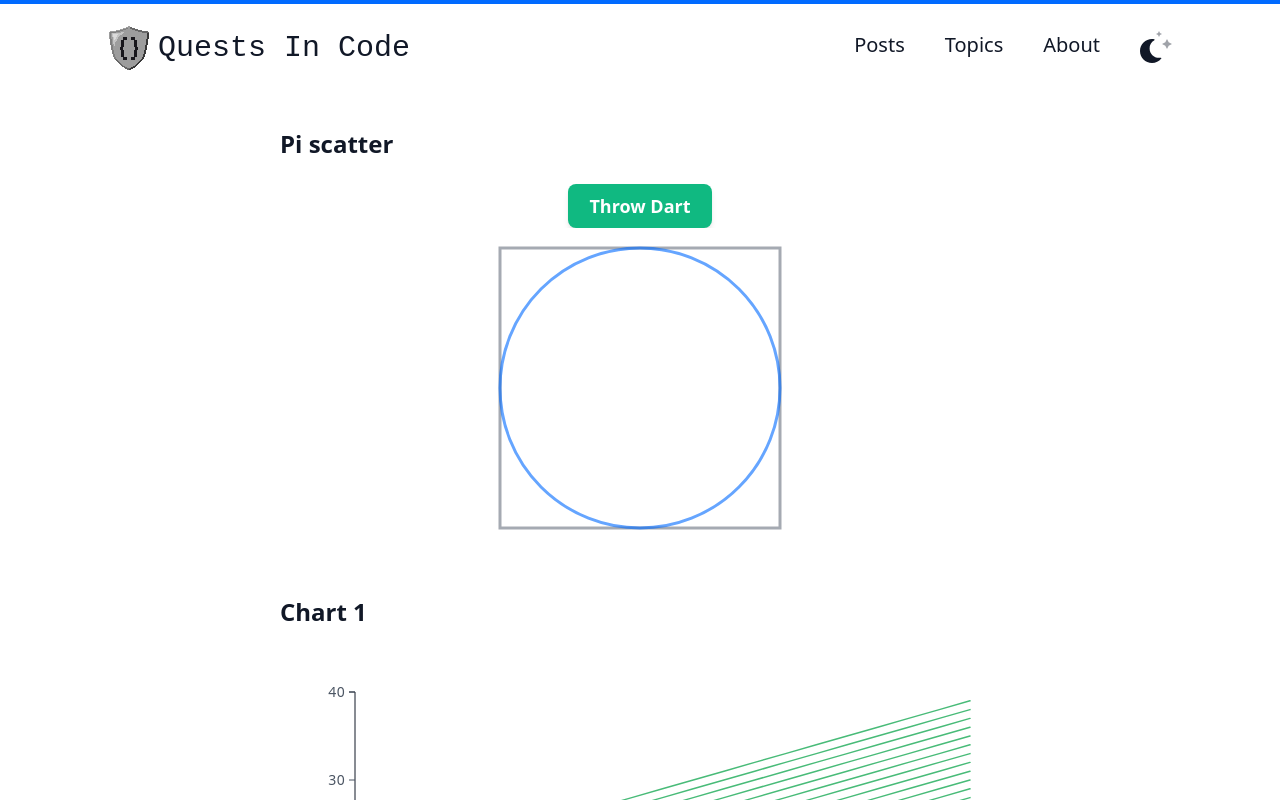
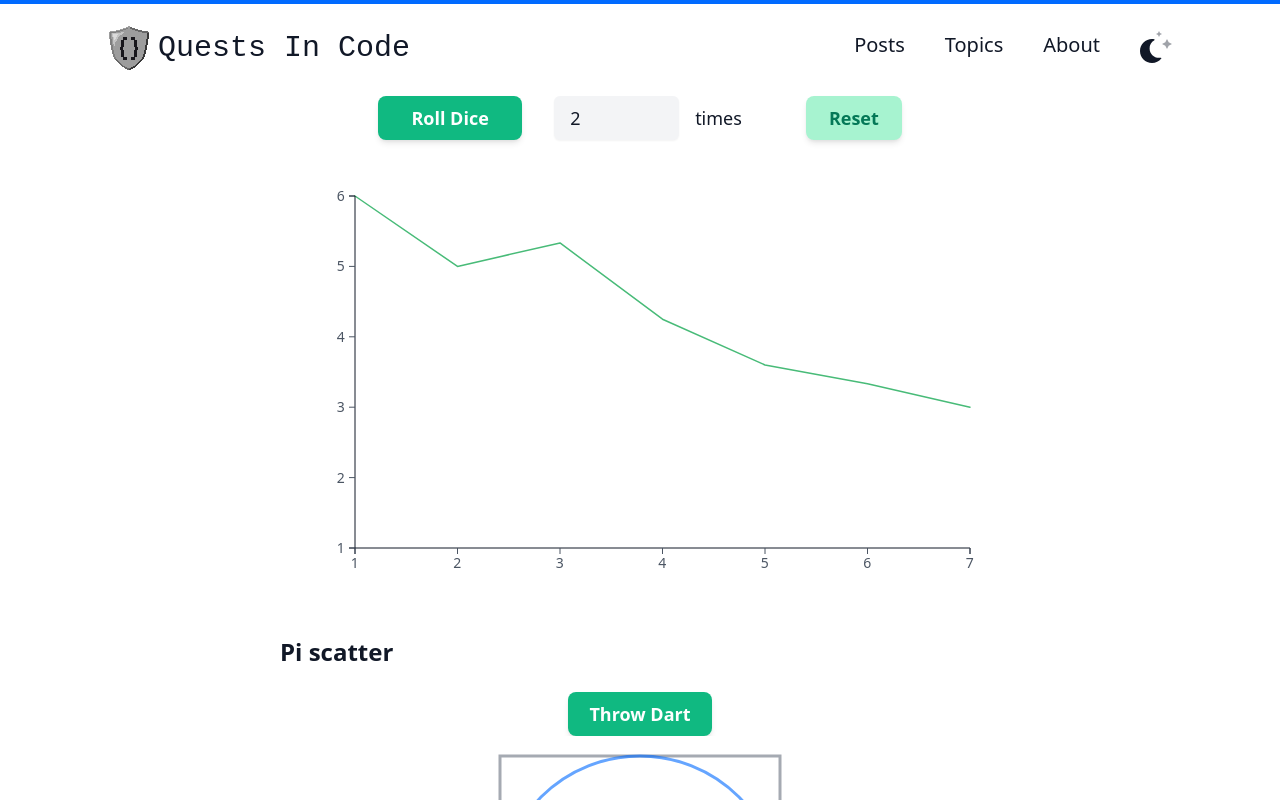
Before and after one commit to Daynil/quests-in-code, a Next.js app: page /charts-tester in a window 1280 px wide. Shown: the top 800 px of the page. Built offline with nearby package versions, Linux system fonts and the light colour scheme; a web font is replaced by a local one.

Commit message:
improve dice roll generation code, add chart placeholder when no data

```diff
--- a/package.json
+++ b/package.json
@@ -11,6 +11,7 @@
     "@types/sharp": "^0.26.1",
     "autoprefixer": "^10.0.2",
     "chalk": "^4.1.0",
+    "cross-env": "^7.0.3",
     "cssnano": "^4.1.10",
     "d3": "^6.3.1",
     "date-fns": "^2.16.1",
@@ -42,7 +43,7 @@
   },
   "license": "MIT",
   "scripts": {
-    "start": "next dev",
+    "start": "cross-env NODE_OPTIONS='--inspect' next dev",
     "develop": "npm run process-images && next dev",
     "build": "npm run full-rebuild && next build && next export",
     "full-rebuild": "ts-node \"./scripts/full-rebuild.ts\"",
--- a/src/_posts/monte-carlo-simulation-javascript.mdx
+++ b/src/_posts/monte-carlo-simulation-javascript.mdx
@@ -16,7 +16,7 @@ Have you ever thought "Boy, I wish there were a way to estimate the value of Pi
 
 Me neither! Until I learned about Monte Carlo simulation, and it turned out to be really fun.
 
-Monte Carlo simulation is a way of using repeated random sampling of input values to estimate another value. Granted, we know the formula for determining Pi from the diameter of a circle. However, Monte Carlo simulation is extremely useful to help with problems in math or physics that are impractical or impossible to solve deterministically. Solving for a know value like Pi using Monte Carlo is a great way to understand how it works.
+Monte Carlo simulation is a way of using repeated random sampling of input values to estimate another value. Granted, we know the formula for determining Pi from the diameter of a circle. However, Monte Carlo simulation is extremely useful to help with problems in math or physics that are impractical or impossible to solve deterministically. Solving for a known value like Pi using Monte Carlo is a great way to understand how it works.
 
 ## Visualizing Pi
 
@@ -85,6 +85,8 @@ In probability theory, the [law of large numbers](https://en.wikipedia.org/wiki/
 
 If we use a standard 6-sided die, we know the average dice roll is theoretically 3.5. But after just a dozen rolls, you could easily get lucky with several 6's and get an average much higher than that. But if we keep rolling, we know we will ultimately get an average much closer to 3.5.
 
+Let's write up a quick script to see how this looks with dice rolls.
+
 ![Law of Large Number dice rolls average](./lln-dice.svg)
 
 In other words, we have a very low level of confidence in our estimate of Pi with just a few dice throws. The more we throw, the more confident we will be in our result.
--- a/src/components/charts/lines-chart.tsx
+++ b/src/components/charts/lines-chart.tsx
@@ -1,7 +1,6 @@
-import { leastIndex, line, max, maxIndex, min, scaleLinear } from 'd3';
+import { leastIndex, line, max, min, scaleLinear } from 'd3';
 import React, { useMemo, useRef, useState } from 'react';
 import { useChartDimensions } from '../../utils/hooks';
-import { clamp } from '../../utils/math';
 import { Axis } from './axis';
 import { Chart } from './chart';
 
@@ -36,6 +35,9 @@ type Props<T> = {
   yAccessor: (d: T) => number;
   /** Chart's aspect ratio */
   aspectRatio: number;
+  options: {
+    xDomain?: [number, number];
+    yDomain?: [number, number];
     /** Stylize lines conditionally */
     stylizeLine?: (
       line: T[],
@@ -47,6 +49,7 @@ type Props<T> = {
     xFormatTick?: (d: number) => string;
     yFormatTick?: (d: number) => string;
     getTooltip?: (d: T) => React.ReactNode;
+  };
 };
 
 const defaultLineStyles: React.CSSProperties = {
@@ -84,39 +87,42 @@ export function LinesChart<T>({
   xAccessor,
   yAccessor,
   aspectRatio,
-  stylizeLine = defaultStylizeLine,
-  handleSetSelectedPoint,
-  xFormatTick,
-  yFormatTick,
-  getTooltip
+  options
 }: Props<T>) {
+  const stylizeLine = options.stylizeLine
+    ? options.stylizeLine
+    : defaultStylizeLine;
+
   const [ref, dimensions] = useChartDimensions({}, aspectRatio);
+
+  const noData = !dataSeries || !dataSeries[0]?.length;
+
   const refGdot = useRef<SVGGElement>(null);
   const refTooltip = useRef<HTMLSpanElement>(null);
   const [tooltipLeftAdjust, setTooltipLeftAdjust] = useState(0);
   const [selectedPoint, setSelectedPoint] = useState<PointCoords>(null);
 
-  const xScale = scaleLinear()
-    .domain([
+  const xScale = scaleLinear();
+  if (options.xDomain) xScale.domain(options.xDomain);
+  else
+    xScale.domain([
       min(dataSeries, line => min(line.map(d => xAccessor(d)))),
       max(dataSeries, line => max(line.map(d => xAccessor(d))))
-    ])
-    .nice()
-    .range([0, dimensions.boundedWidth]);
+    ]);
+  xScale.nice().range([0, dimensions.boundedWidth]);
 
-  const yScale = scaleLinear()
-    .domain([
+  const yScale = scaleLinear();
+  if (options.yDomain) yScale.domain(options.yDomain);
+  else
+    yScale.domain([
       min(dataSeries, line => min(line.map(d => yAccessor(d)))),
       max(dataSeries, line => max(line.map(d => yAccessor(d))))
-    ])
-    .nice()
-    .range([dimensions.boundedHeight, 0]);
+    ]);
+  yScale.nice().range([dimensions.boundedHeight, 0]);
 
   const chartLine = line<T>()
     .x(d => xScale(xAccessor(d)))
     .y(d => yScale(yAccessor(d)));
-
-  const longestLine = dataSeries[maxIndex(dataSeries, line => line.length)];
 
   // Bottleneck, should only run when data or dimensions change
   const linePathStringArray = useMemo(
@@ -144,6 +150,8 @@ export function LinesChart<T>({
   // https://observablehq.com/@d3/multi-line-chart
   function mouseMoved(e: React.MouseEvent<HTMLElement, MouseEvent>) {
     e.preventDefault();
+
+    if (noData) return;
 
     const containerRect = ref.current.getBoundingClientRect();
 
@@ -173,22 +181,26 @@ export function LinesChart<T>({
         window.pageXOffset
     );
 
-    // Get the array index of the closest x value to current hover
-    const i = clamp(Math.round(xm), 0, longestLine.length - 1);
+    const closestXIndex = leastIndex(
+      dataSeries[0],
+      (a, b) => Math.abs(xAccessor(a) - xm) - Math.abs(xAccessor(b) - xm)
+    );
 
     const closestLineIndex = leastIndex(
       dataSeries,
-      (a, b) => Math.abs(yAccessor(a[i]) - ym) - Math.abs(yAccessor(b[i]) - ym)
+      (a, b) =>
+        Math.abs(yAccessor(a[closestXIndex]) - ym) -
+        Math.abs(yAccessor(b[closestXIndex]) - ym)
     );
 
-    setSelectedPoint({ lineIndex: closestLineIndex, xIndex: i });
+    setSelectedPoint({ lineIndex: closestLineIndex, xIndex: closestXIndex });
 
     // Move selection dot indicator to that nearest point of cursor
     refGdot.current.setAttribute(
       'transform',
-      `translate(${xScale(xAccessor(dataSeries[closestLineIndex][i]))},${yScale(
-        yAccessor(dataSeries[closestLineIndex][i])
-      )})`
+      `translate(${xScale(
+        xAccessor(dataSeries[closestLineIndex][closestXIndex])
+      )},${yScale(yAccessor(dataSeries[closestLineIndex][closestXIndex]))})`
     );
   }
 
@@ -196,36 +208,20 @@ export function LinesChart<T>({
     setSelectedPoint(null);
   }
 
+  function getChart() {
     return (
-    dataSeries && (
-      <div
-        className="w-full relative bg-white rounded-md"
-        style={{ maxWidth: `calc(60vh * ${aspectRatio})` }}
-        onMouseMove={mouseMoved}
-        onMouseOut={mouseOut}
-        ref={ref}
-      >
-        {getTooltip && (
-          <span
-            ref={refTooltip}
-            style={{
-              left: `${tooltipLeftAdjust}px`,
-              width: 'fit-content',
-              height: 'fit-content',
-              opacity: selectedPoint ? '1' : '0'
-            }}
-            className="absolute inset-0 pointer-events-none"
-          >
-            {selectedPoint
-              ? getTooltip(
-                  dataSeries[selectedPoint.lineIndex][selectedPoint.xIndex]
-                )
-              : getTooltip(dataSeries[0][0])}
-          </span>
-        )}
+      <>
         <Chart dimensions={dimensions}>
-          <Axis orientation="left" scale={yScale} formatTick={yFormatTick} />
-          <Axis orientation="bottom" scale={xScale} formatTick={xFormatTick} />
+          <Axis
+            orientation="left"
+            scale={yScale}
+            formatTick={options.yFormatTick}
+          />
+          <Axis
+            orientation="bottom"
+            scale={xScale}
+            formatTick={options.xFormatTick}
+          />
           <g fill="none" strokeLinejoin="round" strokeLinecap="round">
             {linePaths}
           </g>
@@ -239,7 +235,57 @@ export function LinesChart<T>({
             />
           </g>
         </Chart>
-      </div>
-    )
+      </>
     );
   }
+
+  return (
+    <div
+      className="w-full relative bg-white rounded-md"
+      style={{ maxWidth: `calc(60vh * ${aspectRatio})` }}
+      onMouseMove={mouseMoved}
+      onMouseOut={mouseOut}
+      ref={ref}
+    >
+      {options.getTooltip && (
+        <span
+          ref={refTooltip}
+          style={{
+            left: `${tooltipLeftAdjust}px`,
+            width: 'fit-content',
+            height: 'fit-content',
+            opacity: selectedPoint ? '1' : '0'
+          }}
+          className="absolute inset-0 pointer-events-none"
+        >
+          {selectedPoint
+            ? options.getTooltip(
+                dataSeries[selectedPoint.lineIndex][selectedPoint.xIndex]
+              )
+            : null}
+        </span>
+      )}
+      {noData ? (
+        <div
+          className="bg-gray-100 text-gray-400 rounded-md flex justify-center align-middle"
+          style={{ width: dimensions.width, height: dimensions.height }}
+        >
+          <svg
+            xmlns="http://www.w3.org/2000/svg"
+            viewBox="0 0 20 20"
+            width="10%"
+            fill="currentColor"
+          >
+            <path
+              fillRule="evenodd"
+              d="M3 3a1 1 0 000 2v8a2 2 0 002 2h2.586l-1.293 1.293a1 1 0 101.414 1.414L10 15.414l2.293 2.293a1 1 0 001.414-1.414L12.414 15H15a2 2 0 002-2V5a1 1 0 100-2H3zm11.707 4.707a1 1 0 00-1.414-1.414L10 9.586 8.707 8.293a1 1 0 00-1.414 0l-2 2a1 1 0 101.414 1.414L8 10.414l1.293 1.293a1 1 0 001.414 0l4-4z"
+              clipRule="evenodd"
+            />
+          </svg>
+        </div>
+      ) : (
+        getChart()
+      )}
+    </div>
+  );
+}
--- /dev/null
+++ b/src/components/text-input.tsx
@@ -0,0 +1,41 @@
+import React, { forwardRef, LegacyRef } from 'react';
+
+type Props = React.PropsWithRef<JSX.IntrinsicElements['input']> & {
+  symbolPrefix?: string;
+  symbolSuffix?: string;
+};
+
+function TextInput(
+  { symbolPrefix, symbolSuffix, className, ...delegated }: Props,
+  ref: LegacyRef<HTMLInputElement>
+) {
+  const rawInput = (
+    <input
+      className={
+        'rounded-md shadow-sm bg-gray-100 border-gray-300 transition-colors duration-75 hover:border-green-300 focus:bg-transparent focus:border-green-400 focus:ring focus:ring-green-300 focus:ring-opacity-50' +
+        (className ? ' ' + className : '')
+      }
+      ref={ref}
+      {...delegated}
+    />
+  );
+
+  if (!symbolPrefix && !symbolSuffix) return rawInput;
+  return (
+    <div className="relative">
+      {symbolPrefix && (
+        <span className="absolute pointer-events-none inset-y-0 left-0 pl-4 flex items-center text-gray-600 font-medium">
+          {symbolPrefix}
+        </span>
+      )}
+      {rawInput}
+      {symbolSuffix && (
+        <span className="absolute pointer-events-none inset-y-0 right-0 pr-4 flex items-center text-gray-600 font-medium">
+          {symbolSuffix}
+        </span>
+      )}
+    </div>
+  );
+}
+
+export default forwardRef(TextInput);
--- a/src/pages/charts-tester.tsx
+++ b/src/pages/charts-tester.tsx
@@ -1,6 +1,8 @@
-import React, { useState } from 'react';
+import { mean } from 'd3';
+import React, { useRef, useState } from 'react';
 import { LinesChart } from '../components/charts/lines-chart';
 import { PiEstimatorChart } from '../components/charts/pi-estimator-chart';
+import TextInput from '../components/text-input';
 
 type Props = {};
 
@@ -24,6 +26,7 @@ export default function ChartsTester({}: Props) {
     for (let i = 0; i < numPoints; i++) {
       generatedData.push({
         x: Math.floor(Math.random() * maxNum + 1),
+
         y: Math.floor(Math.random() * maxNum + 1)
       });
     }
@@ -46,10 +49,116 @@ export default function ChartsTester({}: Props) {
       </div>
     );
   }
+
+  type DiceStats = { meanRoll: number; numRolls: number };
+
+  function getIterativeStats(rolls: number[]) {
+    const stats: DiceStats[] = [];
+    for (let i = 1; i <= rolls.length; i++) {
+      const currentSlice = rolls.slice(0, i);
+      stats.push({
+        meanRoll: mean(currentSlice),
+        numRolls: currentSlice.length
+      });
+    }
+    return stats;
+  }
+
+  function rollDie(priorStat: DiceStats) {
+    if (!priorStat) priorStat = { meanRoll: 0, numRolls: 0 };
+    const priorSum = priorStat.meanRoll * priorStat.numRolls;
+
+    const minRoll = 1;
+    const maxRoll = 6;
+    const newRoll = Math.floor(
+      Math.random() * (maxRoll - minRoll + 1) + minRoll
+    );
+
+    return {
+      meanRoll: (priorSum + newRoll) / (priorStat.numRolls + 1),
+      numRolls: priorStat.numRolls + 1
+    };
+  }
+
+  const refNumRolls = useRef<HTMLInputElement>(null);
+  const initialDiceRolls = [6, 4, 6, 1, 1, 2, 1];
+  const [diceRolls, setDiceRolls] = useState<DiceStats[]>(
+    getIterativeStats(initialDiceRolls)
+  );
+
+  function generateDiceRolls(numRolls: number) {
+    const generatedRolls: DiceStats[] = [];
+    for (let i = 0; i < numRolls; i++) {
+      let priorRoll: DiceStats;
+      if (i === 0) priorRoll = diceRolls[diceRolls.length - 1];
+      else priorRoll = generatedRolls[generatedRolls.length - 1];
+      generatedRolls.push(rollDie(priorRoll));
+    }
+    const newRolls = diceRolls.concat(generatedRolls);
+    setDiceRolls(newRolls);
+  }
+
+  function diceTooltip(d: DiceStats) {
+    if (!d) return;
+    return (
+      <div className="inline-block p-6 bg-gray-50 shadow-md rounded-md">
+        <div className="flex justify-evenly">
+          <div className="flex flex-col px-4">
+            <label className="font-semibold my-0">Total Rolls</label>
+            <span>{d.numRolls}</span>
+          </div>
+          <div className="flex flex-col px-4">
+            <label className="font-semibold my-0">Mean Roll Value</label>
+            <span>{d.meanRoll}</span>
+          </div>
+        </div>
+      </div>
+    );
+  }
+
   return (
     <div>
+      <div className="flex flex-col items-center">
+        <div className="flex items-center">
+          <button
+            className="btn btn-green w-36 m-4"
+            onClick={() =>
+              generateDiceRolls(
+                (refNumRolls.current.value as unknown) as number
+              )
+            }
+          >
+            Roll Dice
+          </button>
+          <TextInput
+            className="m-4 pl-4 py-2"
+            type="number"
+            defaultValue={2}
+            min={2}
+            max={1000}
+            ref={refNumRolls}
+          />
+          <span className="my-4">times</span>
+          <button
+            className="btn btn-green-2 w-24 m-4 ml-16"
+            onClick={() => setDiceRolls([])}
+          >
+            Reset
+          </button>
+        </div>
+        <LinesChart
+          dataSeries={[diceRolls]}
+          xAccessor={d => d.numRolls}
+          yAccessor={d => d.meanRoll}
+          aspectRatio={1000 / 600}
+          options={{
+            getTooltip: diceTooltip,
+            yDomain: [1, 6]
+          }}
+        />
+      </div>
+
       <h2>Pi scatter</h2>
-
       <div className="flex flex-col items-center">
         <button
           className="btn btn-green w-36"
@@ -65,7 +174,9 @@ export default function ChartsTester({}: Props) {
         xAccessor={d => d.x}
         yAccessor={d => d.y}
         aspectRatio={1000 / 600}
-        getTooltip={tooltip}
+        options={{
+          getTooltip: tooltip
+        }}
       />
       <h2>Chart 2</h2>
       <LinesChart
@@ -73,7 +184,9 @@ export default function ChartsTester({}: Props) {
         xAccessor={d => d.x}
         yAccessor={d => d.y}
         aspectRatio={1000 / 600}
-        getTooltip={tooltip}
+        options={{
+          getTooltip: tooltip
+        }}
       />
     </div>
   );
--- a/src/styles/global.css
+++ b/src/styles/global.css
@@ -36,6 +36,17 @@ body {
   @apply bg-green-700 focus:ring-green-400;
 }
 
+.btn-green-2 {
+  @apply bg-green-200 text-green-700 focus:ring-green-400;
+}
+.btn-green-2:hover {
+  @apply bg-green-300 focus:ring-green-400;
+}
+
+.form-label {
+  @apply text-sm mb-2 text-gray-600 font-bold tracking-wider;
+}
+
 @tailwind components;
 
 @tailwind utilities;
```
Also changed, not shown: 1 other file (tests, documents, lock files or other folders). Lines whose indentation alone changed are shown as unchanged.
